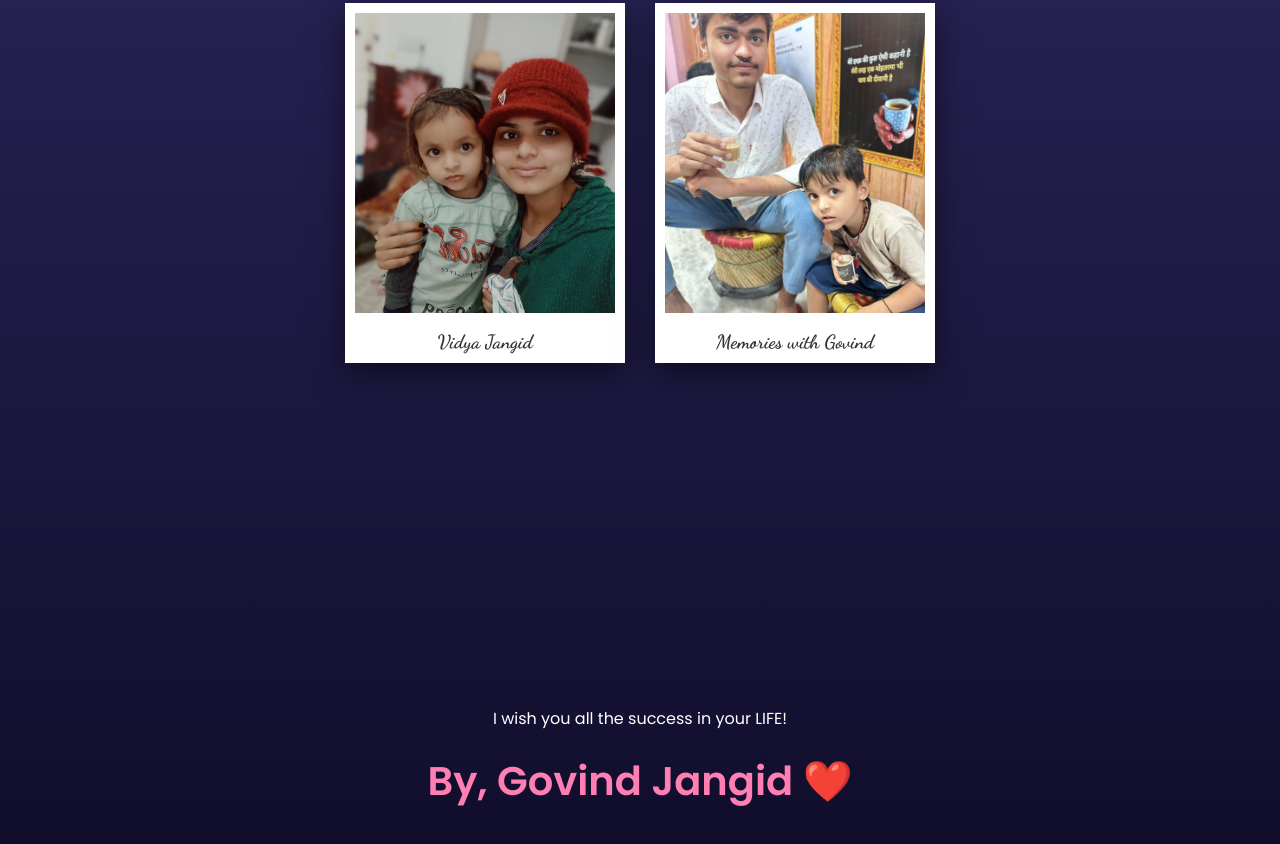
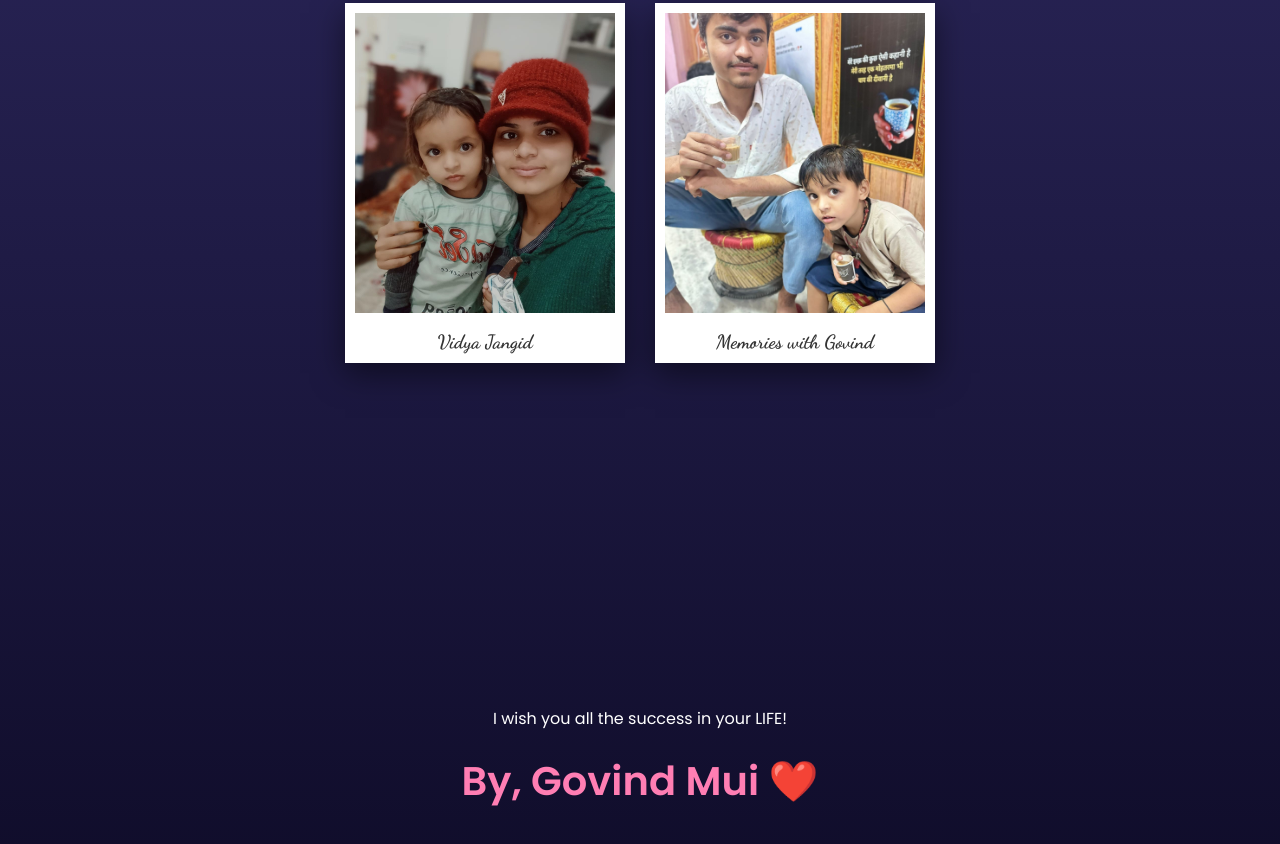
Before and after one commit to scholarsphare2007-cpu/birthday, a plain HTML site: page index.html in a window 1280 px wide. Shown: the part 1794-2638 px from the top of the page. Drawn offline with nearby package versions, Linux system fonts and the light colour scheme.

Commit message:
Update index.html

```diff
--- a/index.html
+++ b/index.html
@@ -71,7 +71,7 @@
     <section class="footer">
         <div class="reveal">
             <p>I wish you all the success in your LIFE!</p>
-            <h2 style="font-size: 2.5rem; margin-top: 20px; color: #ff7eb3;">By, Govind Jangid ❤️</h2>
+            <h2 style="font-size: 2.5rem; margin-top: 20px; color: #ff7eb3;">By, Govind Mui ❤️</h2>
         </div>
     </section>
 
```
